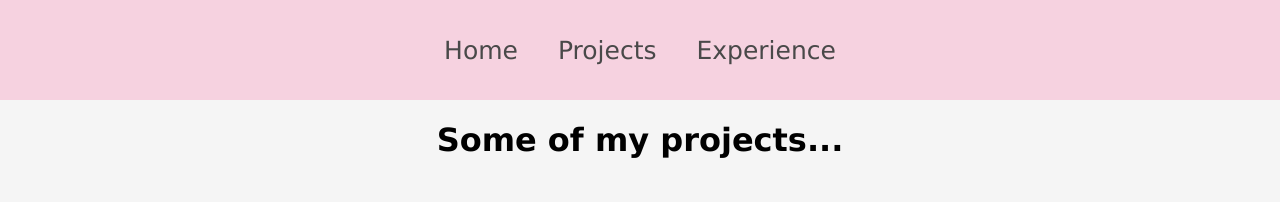
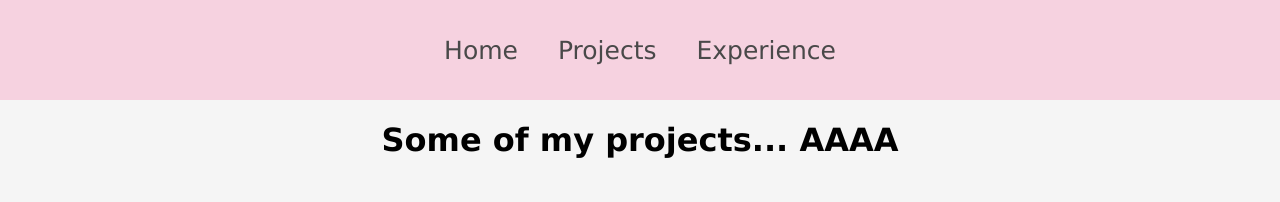
Before and after one commit to feiction/feiction.github.io, a React (Create React App) app: page /projects in a window 1280 px wide. Shown: the top 202 px of the page. Built offline with nearby package versions, Linux system fonts and the light colour scheme.

Commit message:
commit message

```diff
--- a/src/pages/Projects.js
+++ b/src/pages/Projects.js
@@ -7,7 +7,7 @@ import "../styles/Projects.css";
 function Projects() {
   return (
     <div className="projects">
-      <h1> Some of my projects...</h1>
+      <h1> Some of my projects... AAAA</h1>
       <h2> Note: this section is in progress, see <a href="https://github.com/fei-felicia-chen">my GitHub</a></h2>
       <div className="projectList">
         {ProjectList.map((project, idx) => {
```
